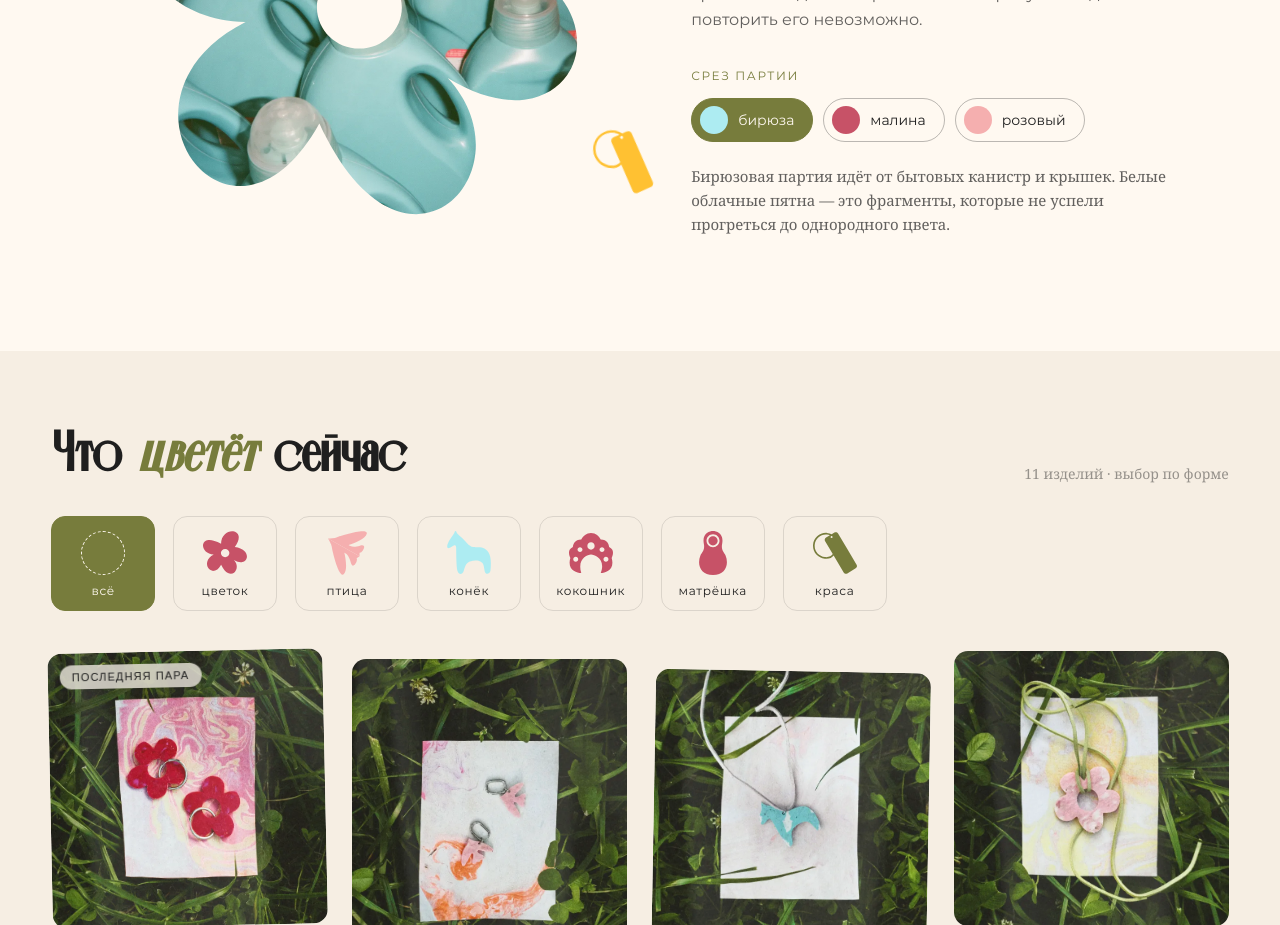
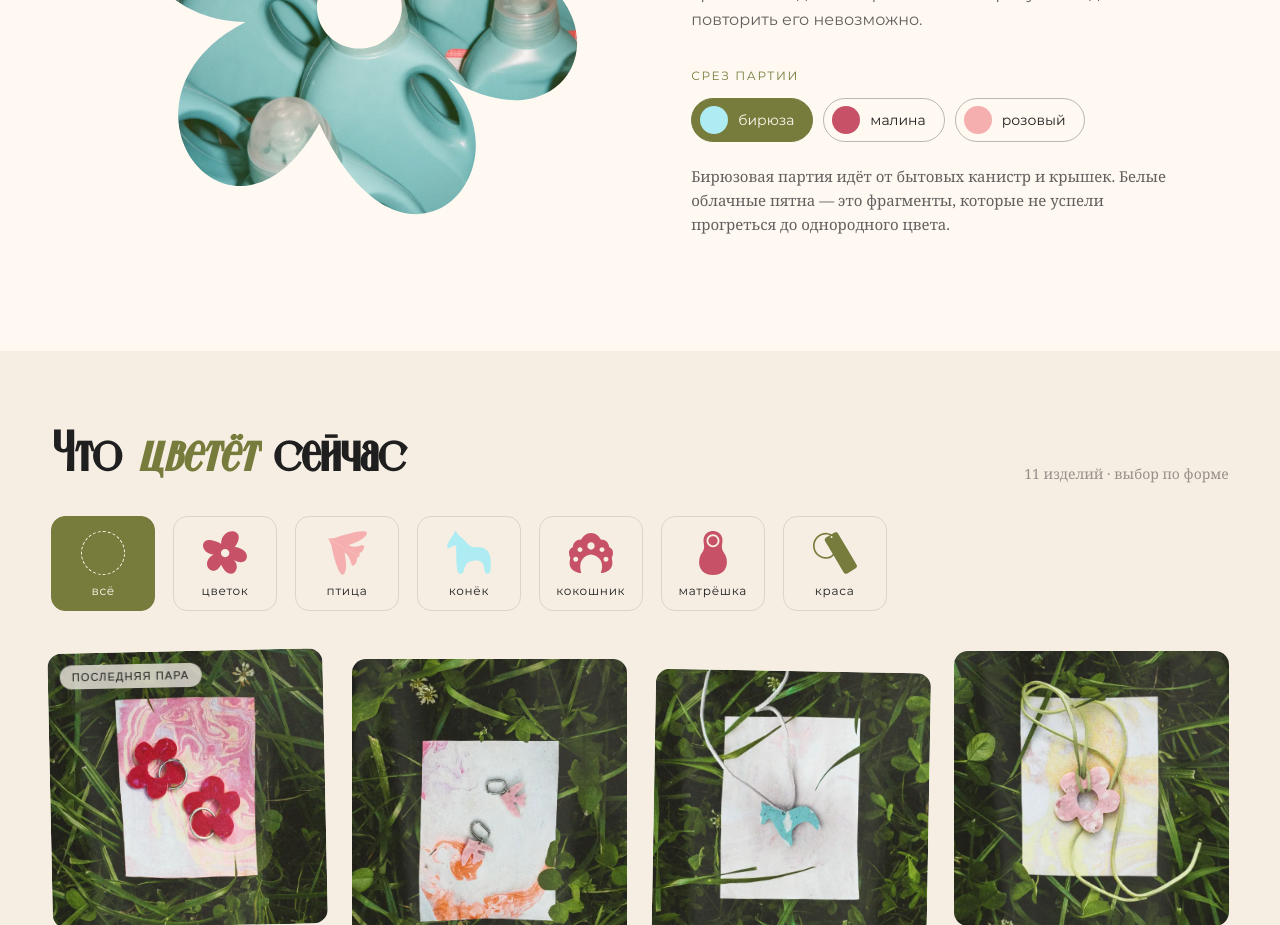
Before and after one commit to ZenArtZ98/novjewelry, a React (Vite) app: page / in a window 1280 px wide. Shown: the part 1200-2125 px from the top of the page. Built offline with nearby package versions, Linux system fonts and the light colour scheme; a web font is replaced by a local one.

Commit message:
Remove material ornament and add cord length

```diff
--- a/src/components/sections/Material.css
+++ b/src/components/sections/Material.css
@@ -44,17 +44,6 @@
   position: absolute;
   inset: 0;
   filter: saturate(1.02) contrast(1.02);
-}
-
-.material__ornament {
-  position: absolute;
-  right: -6px;
-  bottom: 8px;
-  display: block;
-  width: 64px;
-  height: 64px;
-  background: var(--ochre);
-  animation: nv-drift 18s ease-in-out infinite;
 }
 
 .material__heading {
--- a/src/components/sections/Material.jsx
+++ b/src/components/sections/Material.jsx
@@ -17,10 +17,6 @@ export function Material({ cutShape, cutImg, cuts, cutNote }) {
               className="material__texture"
             ></span>
           </span>
-          <span
-            className="nv-mask nv-mask-flower-logo material__ornament"
-            aria-hidden="true"
-          ></span>
         </div>
         <div className="material__content" data-reveal="1">
           <h2 className="material__heading">
--- a/src/data/products.js
+++ b/src/data/products.js
@@ -241,7 +241,7 @@ export const PRODUCTS = [
     body: 'В малиновом ПНД рисунок самый рваный: чем крупнее крошка после шредера, тем заметнее разводы в пластине.',
     specs: [
       ['Материал', 'переработанный пластик'],
-      ['Шнур', 'голубая замша'],
+      ['Шнур', 'голубая замша, 70 см'],
       ['Размер', '5 × 5 см'],
       ['Вес', '~10 г'],
     ],
```
